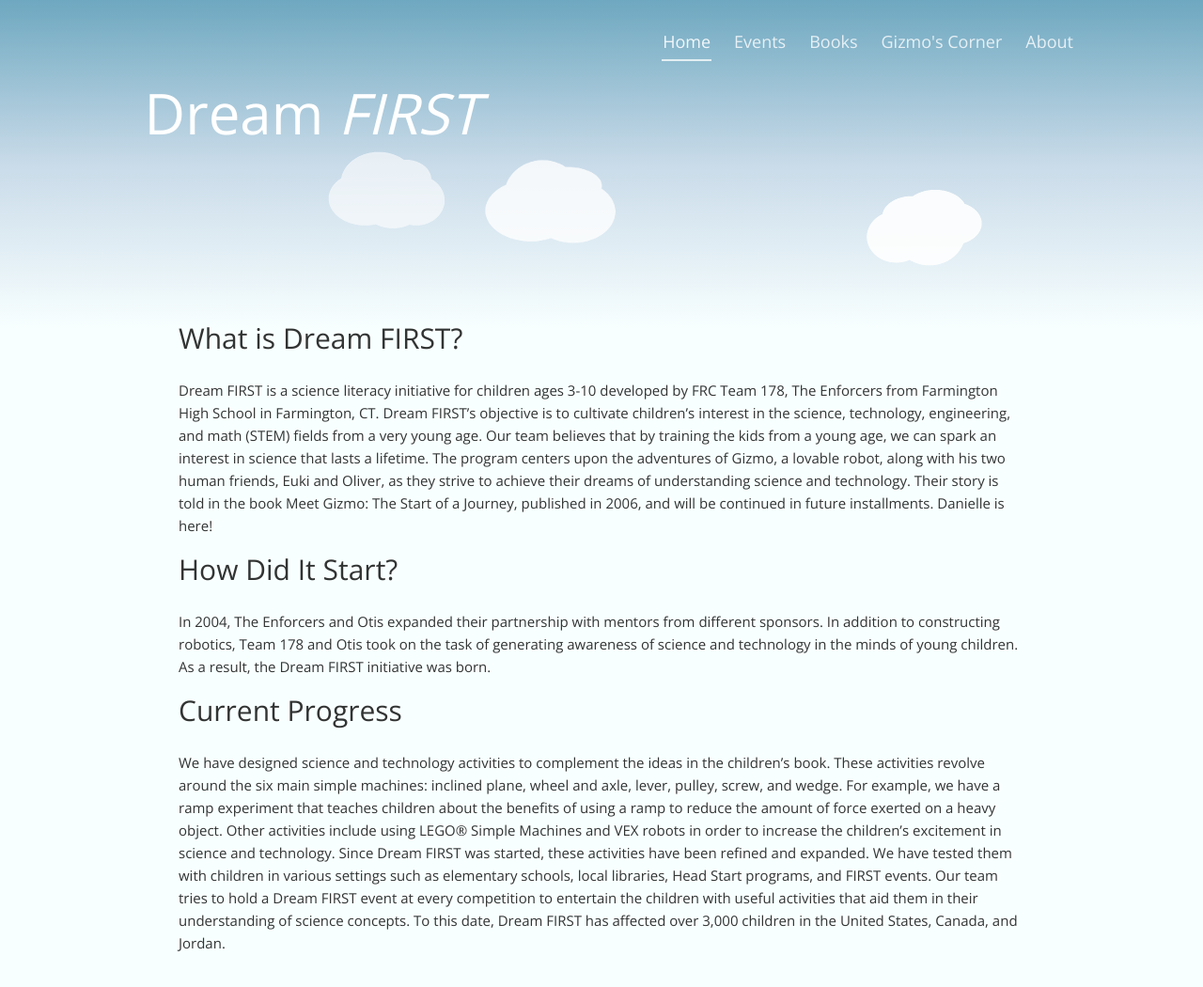
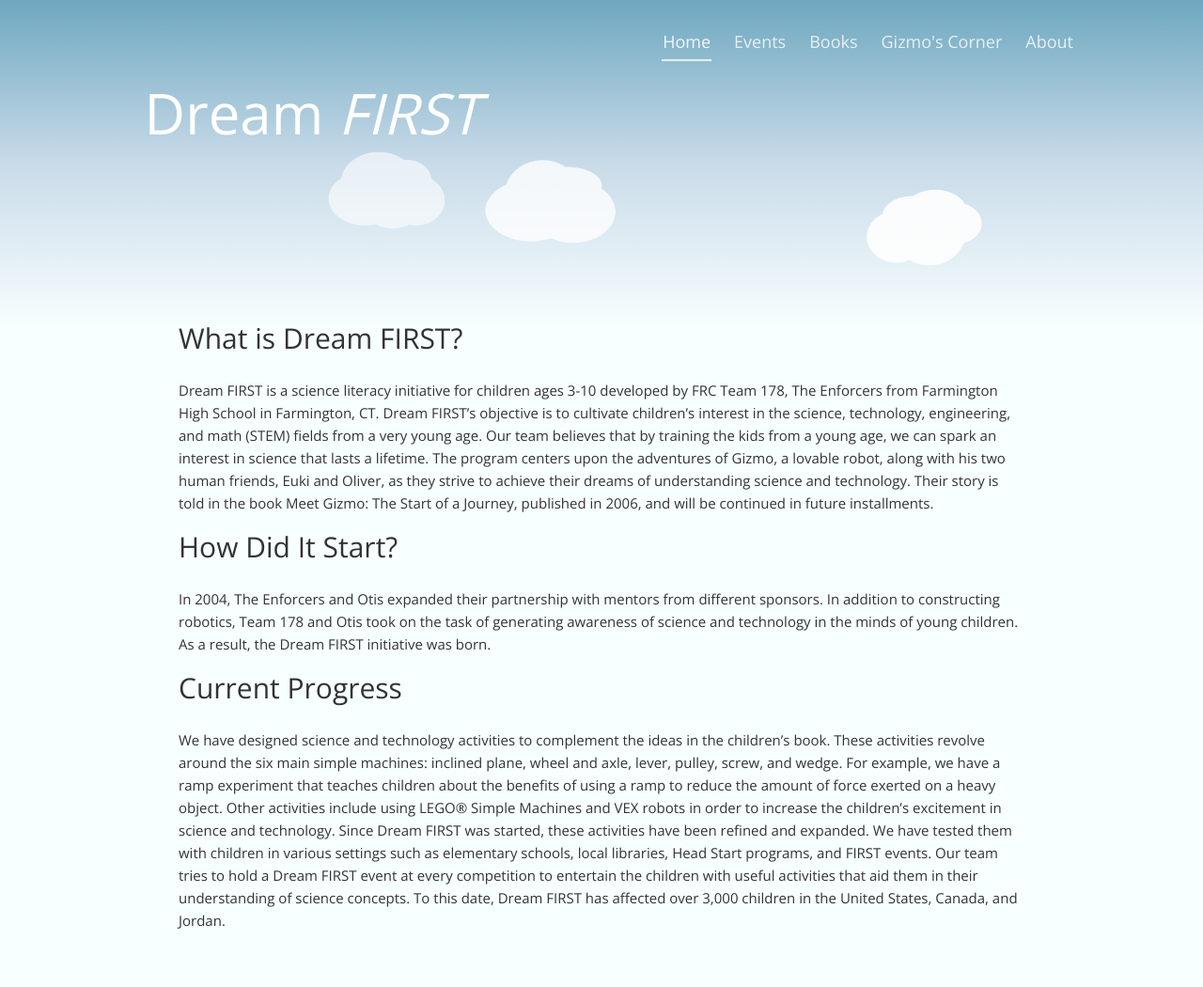
Before and after one commit to DreamFIRST/dreamfirst.github.io, a Jekyll site: the page built from index.md, in a window 1280 px wide. Shown: the whole page at 94% size. Built offline with Jekyll 4.4.1, drawn with Linux system fonts in a browser that asks for light colours; nearby versions of some CDN libraries; after the commit the page ends 1026 px from its top, so only the background shows below that.

Commit message:
nevermind

```diff
--- a/index.md
+++ b/index.md
@@ -17,7 +17,7 @@ friends, Euki and Oliver, as they strive to achieve their dreams of
 understanding science and technology. Their story is told in the book Meet
 Gizmo: The Start of a Journey, published in 2006, and will be continued in
 future installments.
-Danielle is here!
+
 ## How Did It Start?
 In 2004, The Enforcers and Otis expanded their partnership with mentors
 from different sponsors. In addition to constructing robotics, Team 178 and
```
